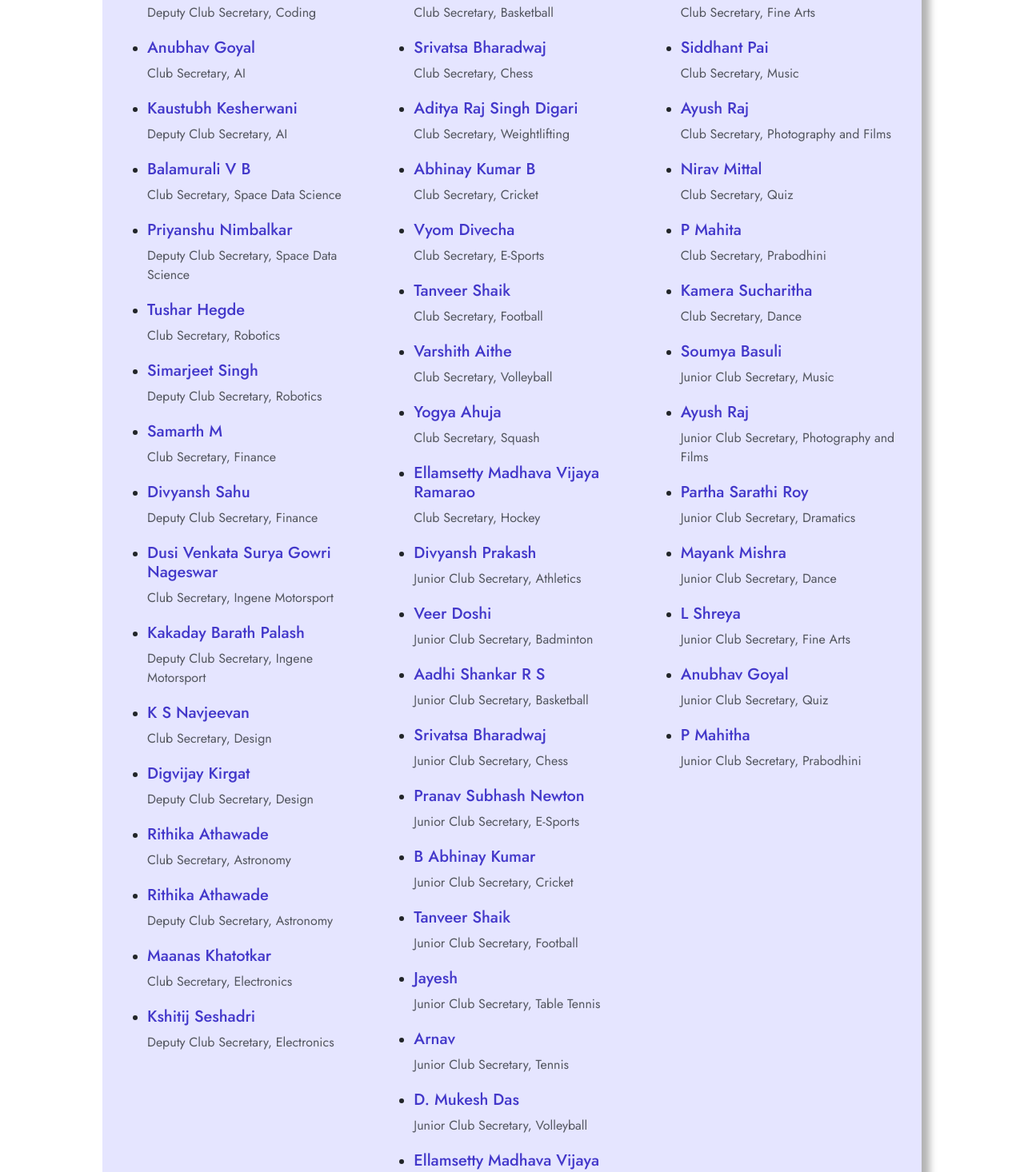
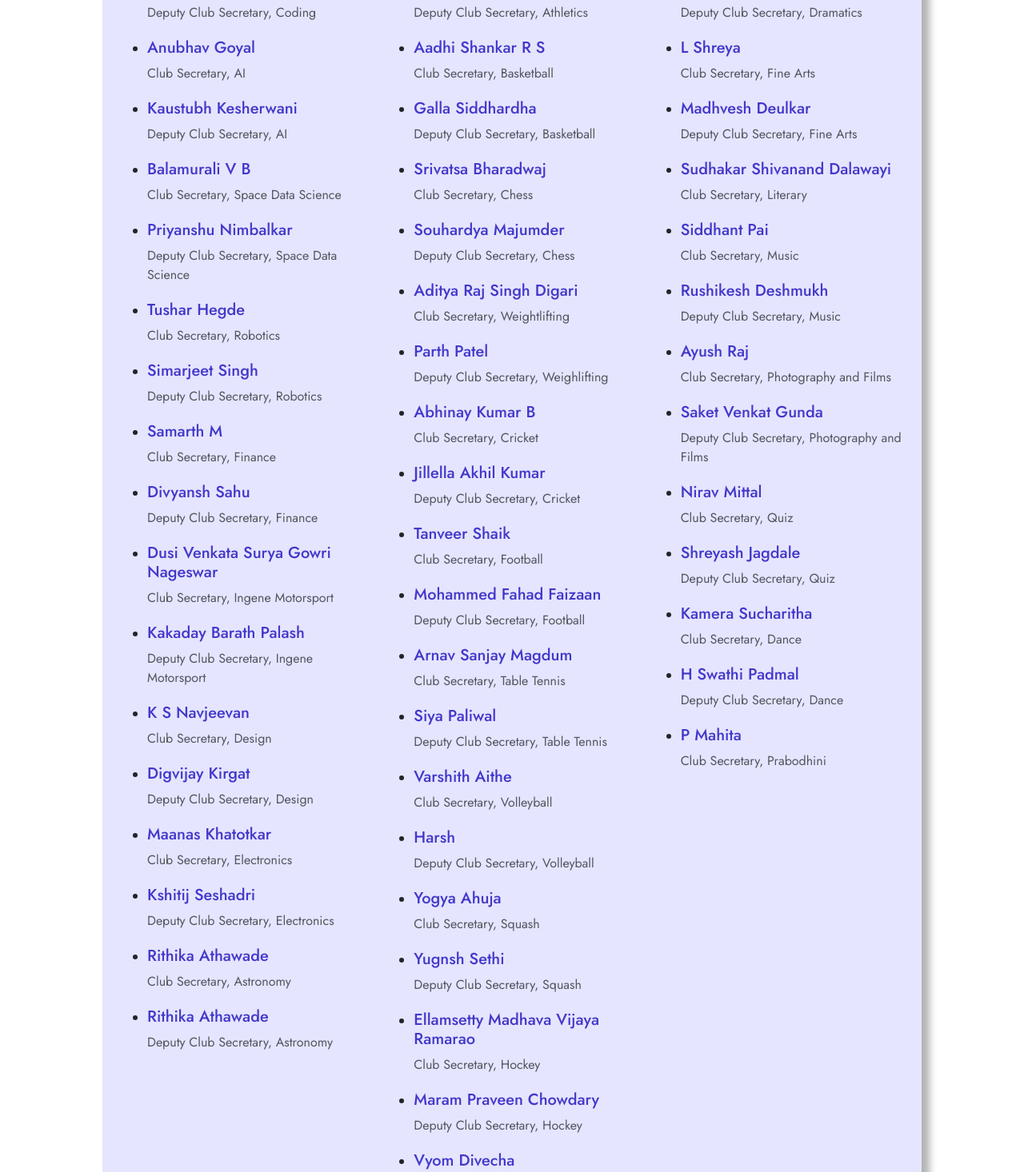
Before and after one commit to codingclub-iitdh/StudentsWelfare, a React (Create React App) app: page /gymkhana in a window 1280 px wide. Shown: the part 2520-3986 px from the top of the page at 80% size. Built offline with nearby package versions, Linux system fonts and the light colour scheme.

Commit message:
Updated Deputy Secretaries of Sports and Cultural Council

```diff
--- a/src/pages/Gymkhana/GymkhanaData.js
+++ b/src/pages/Gymkhana/GymkhanaData.js
@@ -100,22 +100,30 @@ const clubSecretaries = [
                 people: [
                     { name: 'Gourav Sherikar', designation: 'Club Secretary, Coding', email: 'mc24bt009@iitdh.ac.in'},
                     { name: 'Aaditya Kumar', designation: 'Deputy Club Secretary, Coding', email: 'cs24bt012@iitdh.ac.in'},
+
                     { name: 'Anubhav Goyal', designation: 'Club Secretary, AI', email: 'mc24bt005@iitdh.ac.in'},
                     { name: 'Kaustubh Kesherwani', designation: 'Deputy Club Secretary, AI', email: 'is25bm036@iitdh.ac.in'},
+
                     { name: 'Balamurali V B', designation: 'Club Secretary, Space Data Science', email: 'me24bt047@iitdh.ac.in'},
                     { name: 'Priyanshu Nimbalkar', designation: 'Deputy Club Secretary, Space Data Science', email: 'ec25bt041@iitdh.ac.in'},
+
                     { name: 'Tushar Hegde', designation: 'Club Secretary, Robotics', email: 'ep24bt002@iitdh.ac.in'},
                     { name: 'Simarjeet Singh', designation: 'Deputy Club Secretary, Robotics', email: 'ep25bt011@iitdh.ac.in'},
+
                     { name: 'Samarth M', designation: 'Club Secretary, Finance', email: 'mc24bt010@iitdh.ac.in'},
                     { name: 'Divyansh Sahu', designation: 'Deputy Club Secretary, Finance', email: 'mc25bt017@iitdh.ac.in'},
+
                     { name: 'Dusi Venkata Surya Gowri Nageswar', designation: 'Club Secretary, Ingene Motorsport', email: 'me24bt018@iitdh.ac.in' },
                     { name: 'Kakaday Barath Palash', designation: 'Deputy Club Secretary, Ingene Motorsport', email: 'me25bt001@iitdh.ac.in'},
+
                     { name: 'K S Navjeevan', designation: 'Club Secretary, Design', email: 'ec24bt022@iitdh.ac.in'},
                     { name: 'Digvijay Kirgat', designation: 'Deputy Club Secretary, Design', email: 'ee24bt024@iitdh.ac.in'},
+
+                    { name: 'Maanas Khatotkar', designation: 'Club Secretary, Electronics', email: 'ec24bt023@iitdh.ac.in'},
+                    { name: 'Kshitij Seshadri', designation: 'Deputy Club Secretary, Electronics', email: 'ee25bt004@iitdh.ac.in'},
+
                     { name: 'Rithika Athawade', designation: 'Club Secretary, Astronomy', email: 'is24bm031@iitdh.ac.in'},
                     { name: 'Rithika Athawade', designation: 'Deputy Club Secretary, Astronomy', email: 'is24bm031@iitdh.ac.in'},
-                    { name: 'Maanas Khatotkar', designation: 'Club Secretary, Electronics', email: 'ec24bt023@iitdh.ac.in'},
-                    { name: 'Kshitij Seshadri', designation: 'Deputy Club Secretary, Electronics', email: 'ee25bt004@iitdh.ac.in'}
                 ],
             },
         ],
@@ -128,35 +136,48 @@ const clubSecretaries = [
                 subSubTitle: '',
                 people: [
                     { name: 'Himanshu Verma', designation: 'Club Secretary, Athletics', email: 'ec24bt039@iitdh.ac.in'},
+                    { name: 'Kedar Kumawat', designation: 'Deputy Club Secretary, Athletics', email: 'me25bt016@iitdh.ac.in'},
+
                     // { name: 'Maddela Vaishwitha', designation: 'Club Secretary, Badminton' },
                     { name: 'Aadhi Shankar R S', designation: 'Club Secretary, Basketball', email: 'me24bt028@iitdh.ac.in'},
+                    { name: 'Galla Siddhardha', designation: 'Deputy Club Secretary, Basketball', email: 'is25bm044@iitdh.ac.in'},
+
                     { name: 'Srivatsa Bharadwaj', designation: 'Club Secretary, Chess', email: 'cs24bt004@iitdh.ac.in'},
+                    { name: 'Souhardya Majumder', designation: 'Deputy Club Secretary, Chess', email: 'me25bt039@iitdh.ac.in'},
+
                     { name: 'Aditya Raj Singh Digari', designation: 'Club Secretary, Weightlifting', email: 'is24bm035@iitdh.ac.in'},
+                    { name: 'Parth Patel', designation: 'Deputy Club Secretary, Weighlifting', email:'ec25bt016@iitdh.ac.in' },
+
                     { name: 'Abhinay Kumar B', designation: 'Club Secretary, Cricket', email: 'is24bm044@iitdh.ac.in'},
-                    { name: 'Vyom Divecha', designation: 'Club Secretary, E-Sports', email: 'me24bt005@iitdh.ac.in'},
+                    { name: 'Jillella Akhil Kumar', designation: 'Deputy Club Secretary, Cricket', email: 'ec25bt012@iitdh.ac.in'},
+
                     { name: 'Tanveer Shaik', designation: 'Club Secretary, Football', email: 'mc24bt014@iitdh.ac.in'},
+                    { name: 'Mohammed Fahad Faizaan', designation: 'Deputy Club Secretary, Football', email: 'ep25bt027@iitdh.ac.in'},
+
                     // { name: 'Deepansh Pandey', designation: 'Club Secretary, Tennis', email: 'is23bm037@iitdh.ac.in'},
-                    // { name: 'Ajitesh Manan Jha', designation: 'Club Secretary, Table Tennis', email: 'me23bt013@iitdh.ac.in'},
+                    { name: 'Arnav Sanjay Magdum', designation: 'Club Secretary, Table Tennis', email: 'me23bt013@iitdh.ac.in'},
+                    { name: 'Siya Paliwal', designation: 'Deputy Club Secretary, Table Tennis', email: 'ec25bt030@iitdh.ac.in'},
+
                     { name: 'Varshith Aithe', designation: 'Club Secretary, Volleyball', email: 'ec24bt025@iitdh.ac.in'},
+                    { name: 'Harsh', designation: 'Deputy Club Secretary, Volleyball', email: 'ep25bt004@iitdh.ac.in'},
+
                     { name: 'Yogya Ahuja', designation: 'Club Secretary, Squash', email: 'mc24bt016@iitdh.ac.in'},
+                    { name: 'Yugnsh Sethi', designation: 'Deputy Club Secretary, Squash', email:'ch25bt016@iitdh.ac.in'},
+
                     // { name: 'Charan Shakthi Yuvaraj', designation: 'Club Secretary, Yoga', email: 'ep23bt006@iitdh.ac.in'},
                     { name: 'Ellamsetty Madhava Vijaya Ramarao', designation: 'Club Secretary, Hockey', emal:'ce24bt008@iitdh.ac.in' },
-                    { name: 'Divyansh Prakash', designation: 'Junior Club Secretary, Athletics', email: 'cs24bt046@iitdh.ac.in'},
-                    { name: 'Veer Doshi', designation: 'Junior Club Secretary, Badminton', email: 'me24bt009@iitdh.ac.in'},
-                    { name: 'Aadhi Shankar R S', designation: 'Junior Club Secretary, Basketball', email: 'me24bt028@iitdh.ac.in'},
-                    { name: 'Srivatsa Bharadwaj', designation: 'Junior Club Secretary, Chess', email: 'cs24bt004@iitdh.ac.in'},
-                    { name: 'Pranav Subhash Newton', designation: 'Junior Club Secretary, E-Sports', email: 'ec24bt011@iitdh.ac.in'},
-                    { name: 'B Abhinay Kumar', designation: 'Junior Club Secretary, Cricket', email: 'is24bm044@iitdh.ac.in'},
-                    { name: 'Tanveer Shaik', designation: 'Junior Club Secretary, Football', email: 'mc24bt014@iitdh.ac.in'},
-                    { name: 'Jayesh', designation: 'Junior Club Secretary, Table Tennis', email: 'is24bm008@iitdh.ac.in'},
-                    { name: 'Arnav', designation: 'Junior Club Secretary, Tennis', email: 'ce24bt002@iitdh.ac.in'},
-                    { name: 'D. Mukesh Das', designation: 'Junior Club Secretary, Volleyball', email: 'ee24bt008@iitdh.ac.in'},
-                    // { name: '', designation: 'Junior Club Secretary, Weighlifting' },
-                    // { name: '', designation: 'Junior Club Secretary, Squash' },
-                    { name: 'Ellamsetty Madhava Vijaya Ramarao', designation: 'Junior Club Secretary, Hockey', email: 'me24bt008@iitdh.ac.in'},
-                    // { name: '', designation: 'Junior Club Secretary, Yoga' },
+                    { name: 'Maram Praveen Chowdary', designation: 'Deputy Club Secretary, Hockey', email: 'is25bm041@iitdh.ac.in'},
+
+                    { name: 'Vyom Divecha', designation: 'Club Secretary, E-Sports', email: 'me24bt005@iitdh.ac.in'},
+
+                    { name: 'Armaan Saifi', designation: 'Deputy Club Secretary, Badminton', email: 'ch25bt006@iitdh.ac.in'},
+
+                    { name: 'Chaitanya Handore', designation: 'Girls nominee for sports', email: 'me25bt008@iitdh.ac.in'},
+                    // { name: 'Pranav Subhash Newton', designation: 'Deputy Club Secretary, E-Sports', email: 'ec24bt011@iitdh.ac.in'},
+                    // { name: 'Jayesh', designation: 'Deputy Club Secretary, Tennis', email: 'is24bm008@iitdh.ac.in'},
+                    // { name: '', designation: 'Deputy Club Secretary, Yoga' },
                     // { name: '', designation: 'NSS Secretary' },
-                    { name: 'Chaitanya Handore', designation: 'Girls nominee for sports', email: 'me25bt008@iitdh.ac.in'},
+
                 ],
             },
         ],
@@ -169,22 +190,32 @@ const clubSecretaries = [
                 subSubTitle: '',
                 people: [
                     { name: 'Partha Sarathi Roy', designation: 'Club Secretary, Dramatics',email: 'cs24bt027@iitdh.ac.in'},
+                    { name: 'Devendra Gurjar', designation: 'Deputy Club Secretary, Dramatics', email: 'ch25bt022@iitdh.ac.in'},
+
                     { name: 'L Shreya', designation: 'Club Secretary, Fine Arts', email: 'ee24bt015@iitdh.ac.in'},
-                    // { name: '', designation: 'Club Secretary, Literary', email: ''},
+                    { name: 'Madhvesh Deulkar', designation: 'Deputy Club Secretary, Fine Arts', email: 'ce25bt0225@iitdh.ac.in'},
+
+                    { name: 'Sudhakar Shivanand Dalawayi', designation: 'Club Secretary, Literary', email: 'cs24bt008@iitdh.ac.in'},
+
                     { name: 'Siddhant Pai', designation: 'Club Secretary, Music', email: 'mc24bt017@iitdh.ac.in'},
+                    { name: 'Rushikesh Deshmukh', designation: 'Deputy Club Secretary, Music', email: 'me24bt020@iitdh.ac.in'},
+
                     { name: 'Ayush Raj', designation: 'Club Secretary, Photography and Films', email: 'is24bm003@iitdh.ac.in'},
+                    { name: 'Saket Venkat Gunda', designation: 'Deputy Club Secretary, Photography and Films', email: 'is25bm0373@iitdh.ac.in'},
+
                     { name: 'Nirav Mittal', designation: 'Club Secretary, Quiz', email: 'me24bt001@iitdh.ac.in'},
+                    { name: 'Shreyash Jagdale', designation: 'Deputy Club Secretary, Quiz', email: 'me25bt026@iitdh.ac.in'},
+
+                    { name: 'Kamera Sucharitha', designation: 'Club Secretary, Dance', email: 'mc24bt007@iitdh.ac.in'},
+                    { name: 'H Swathi Padmal', designation: 'Deputy Club Secretary, Dance', email: 'ec25bt023@iitdh.ac.in'},
+
+                    // { name: 'Sudhakar Shivanand Dalawayi', designation: 'Junior Club Secretary, Literary', email: 'cs24bt008@iitdh.ac.in'},
+
                     { name: 'P Mahita', designation: 'Club Secretary, Prabodhini', email: 'cs24bt054@iitdh.ac.in'},
+                    // { name: 'P Mahitha', designation: 'Deputy Club Secretary, Prabodhini', email: 'cs24bt054@iitdh.ac.in'},
+
                     // { name: 'Lavanya Jayant Shende', designation: 'Club Secretary, Dhristi', email: 'is23bm007@iitdh.ac.in'},
-                    { name: 'Kamera Sucharitha', designation: 'Club Secretary, Dance', email: 'mc24bt007@iitdh.ac.in'},
-                    // { name: 'Sudhakar Shivanand Dalawayi', designation: 'Junior Club Secretary, Literary', email: 'cs24bt008@iitdh.ac.in'},
-                    { name: 'Soumya Basuli', designation: 'Junior Club Secretary, Music', email: 'ce24bt023@iitdh.ac.in'},
-                    { name: 'Ayush Raj', designation: 'Junior Club Secretary, Photography and Films', email: 'is24bm003@iitdh.ac.in'},
-                    { name: 'Partha Sarathi Roy', designation: 'Junior Club Secretary, Dramatics', email: 'cs24bt027@iitdh.ac.in'},
-                    { name: 'Mayank Mishra', designation: 'Junior Club Secretary, Dance', email: 'is24bm002@iitdh.ac.in'},
-                    { name: 'L Shreya', designation: 'Junior Club Secretary, Fine Arts', email: 'e24bt015@iitdh.ac.in'},
-                    { name: 'Anubhav Goyal', designation: 'Junior Club Secretary, Quiz', email: 'mc24bt005@iitdh.ac.in'},
-                    { name: 'P Mahitha', designation: 'Junior Club Secretary, Prabodhini', email: 'cs24bt054@iitdh.ac.in'},
+
                 ],
             },
         ],
```
